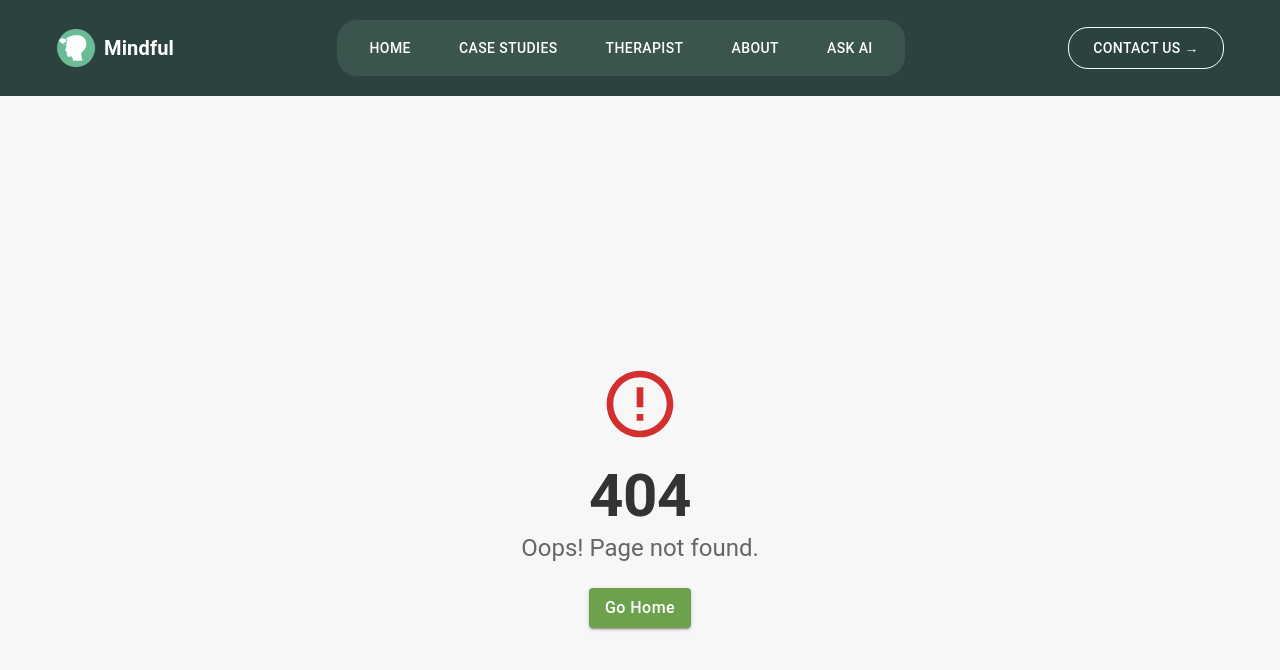
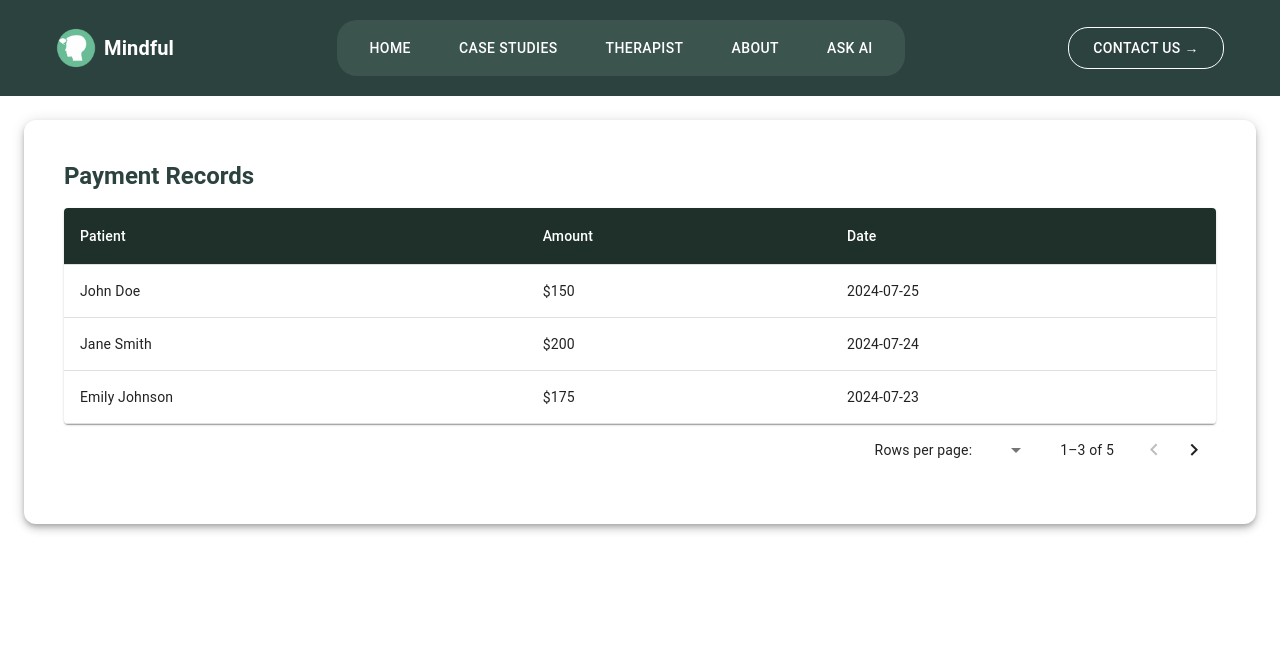
Before and after one commit to Mutai001/Mental-health-app, a React (Vite) app: page /therapist-payments in a window 1280 px wide. Before the commit this address had no page. Shown: the top 670 px of the page. Built offline with nearby package versions, Linux system fonts and the light colour scheme.

Commit message:
added payments for therapist

```diff
--- a/src/App.tsx
+++ b/src/App.tsx
@@ -21,6 +21,7 @@ import TherapistProfile from './components/therapist/TherapistProfile';
 import MessagesSection from './components/therapist/TherapistMessages';
 import Patients from './components/therapist/Patients';
 import TherapistSettings from './components/therapist/TherapistSettings';
+import TherapistPayments from './components/therapist/TherapistPayments';
 
 const App: React.FC = () => {
   return (
@@ -77,6 +78,7 @@ const App: React.FC = () => {
         <Route path='/therapist-messages' element={<MessagesSection />}/>
         <Route path='/patients' element={<Patients />}/>
         <Route path='/therapist-settings' element={<TherapistSettings />}/>
+        <Route path='/therapist-payments' element={<TherapistPayments />}/>
       </Routes>
     </BrowserRouter>
   );
--- /dev/null
+++ b/src/components/therapist/TherapistPayments.tsx
@@ -0,0 +1,87 @@
+import { useState } from "react";
+import {
+  Box,
+  Card,
+  CardContent,
+  Typography,
+  Table,
+  TableBody,
+  TableCell,
+  TableContainer,
+  TableHead,
+  TableRow,
+  TablePagination,
+  Paper,
+} from "@mui/material";
+import { motion } from "framer-motion";
+
+const paymentsData = [
+  { id: 1, patient: "John Doe", amount: "$150", date: "2024-07-25" },
+  { id: 2, patient: "Jane Smith", amount: "$200", date: "2024-07-24" },
+  { id: 3, patient: "Emily Johnson", amount: "$175", date: "2024-07-23" },
+  { id: 4, patient: "Michael Brown", amount: "$225", date: "2024-07-22" },
+  { id: 5, patient: "Sarah Wilson", amount: "$120", date: "2024-07-21" },
+];
+
+const fadeIn = {
+  hidden: { opacity: 0 },
+  visible: { opacity: 1, transition: { duration: 0.5 } },
+};
+
+export function TherapistPayments() {
+  const [page, setPage] = useState(0);
+  const [rowsPerPage, setRowsPerPage] = useState(3);
+
+  const handleChangePage = (_event: unknown, newPage: number) => {
+    setPage(newPage);
+  };
+
+  const handleChangeRowsPerPage = (event: React.ChangeEvent<HTMLInputElement>) => {
+    setRowsPerPage(parseInt(event.target.value, 10));
+    setPage(0);
+  };
+
+  return (
+    <Box sx={{ flexGrow: 1, p: 3 }}>
+      <motion.div initial="hidden" animate="visible" variants={fadeIn}>
+        <Card sx={{ p: 3, boxShadow: 5, borderRadius: 3, backgroundColor: "#FFFFFF" }}>
+          <CardContent>
+            <Typography variant="h5" sx={{ fontWeight: "bold", color: "#2C423F", mb: 2 }}>
+              Payment Records
+            </Typography>
+            <TableContainer component={Paper}>
+              <Table>
+                <TableHead>
+                  <TableRow sx={{ backgroundColor: "#1F302B" }}>
+                    <TableCell sx={{ color: "white" }}>Patient</TableCell>
+                    <TableCell sx={{ color: "white" }}>Amount</TableCell>
+                    <TableCell sx={{ color: "white" }}>Date</TableCell>
+                  </TableRow>
+                </TableHead>
+                <TableBody>
+                  {paymentsData.slice(page * rowsPerPage, page * rowsPerPage + rowsPerPage).map((payment) => (
+                    <TableRow key={payment.id}>
+                      <TableCell>{payment.patient}</TableCell>
+                      <TableCell>{payment.amount}</TableCell>
+                      <TableCell>{payment.date}</TableCell>
+                    </TableRow>
+                  ))}
+                </TableBody>
+              </Table>
+            </TableContainer>
+            <TablePagination
+              component="div"
+              count={paymentsData.length}
+              page={page}
+              onPageChange={handleChangePage}
+              rowsPerPage={rowsPerPage}
+              onRowsPerPageChange={handleChangeRowsPerPage}
+            />
+          </CardContent>
+        </Card>
+      </motion.div>
+    </Box>
+  );
+}
+
+export default TherapistPayments;
```
